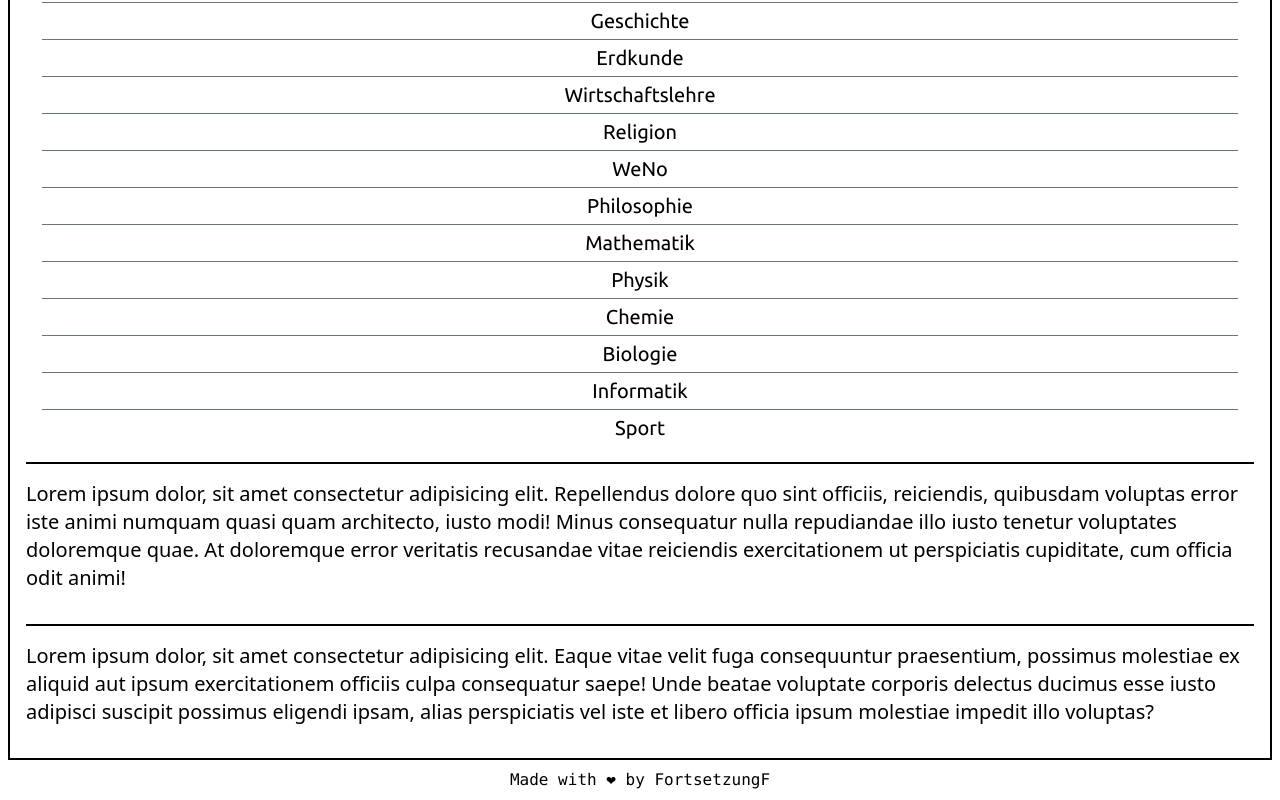
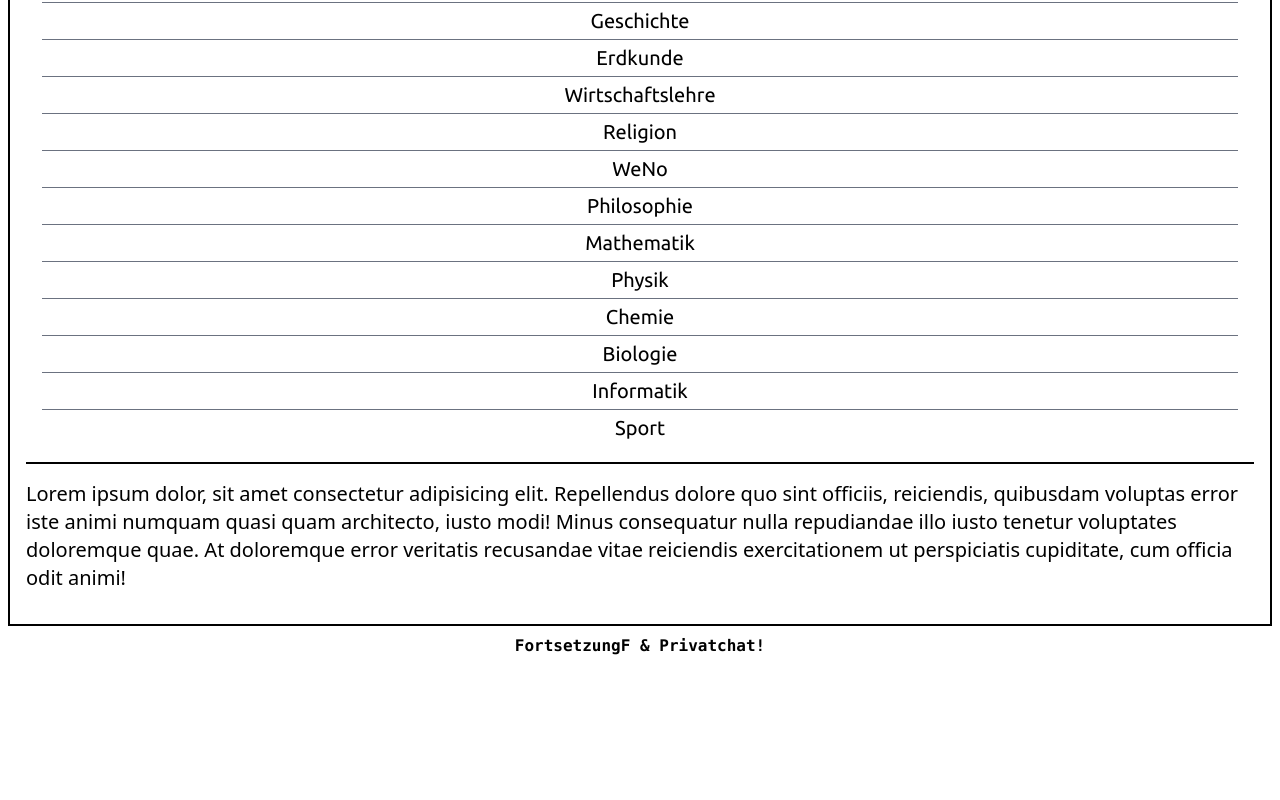
Before and after one commit to FortsetzungF/schulmappe-frontend, a Next.js app: page / in a window 1280 px wide. Shown: the part 385-1185 px from the top of the page. After the commit the page ends 1051 px from the top, so only its background shows below. Built offline with nearby package versions, Linux system fonts and the light colour scheme.

Commit message:
update styles

```diff
--- a/components/layout.js
+++ b/components/layout.js
@@ -29,15 +29,15 @@ export default function Layout({ children, home }) {
               </div>
               {!home ? (
                 <>
-                  <div className="2xl:col-span-4 text-xl py-4 2xl:px-4">
+                  <div className="2xl:col-span-4 text-xl py-4 2xl:py-0 2xl:px-4">
                     {children}
                   </div>
-                  <div className="2xl:col-span-2 text-xl py-4 2xl:px-4">
+                  <div className="2xl:col-span-2 text-xl py-4 2xl:py-0 2xl:px-4">
                     <UploadForm />
                   </div>
                 </>
               ) : (
-                <div className="2xl:col-span-6 text-xl py-4 2xl:px-4">
+                <div className="2xl:col-span-6 text-xl py-4 2xl:py-0 2xl:px-4">
                   {children}
                 </div>
               )}
@@ -45,7 +45,7 @@ export default function Layout({ children, home }) {
           </main>
         </div>
       </div>
-      <div className="relative h-8 2xl:h-5 text-center font-mono">
+      <div className="relative h-8 2xl:h-5 text-center font-mono font-semibold">
         <div className="absolute inset-x-0 bottom-2">
           <a
             href="https://fortsetzungf.vercel.app/"
@@ -53,8 +53,9 @@ export default function Layout({ children, home }) {
             rel="noopener noreferrer"
             target="_blank"
           >
-            Made with ❤ by FortsetzungF
-          </a>
+            FortsetzungF
+          </a>{' '}
+          & Privatchat!
         </div>
       </div>
     </div>
--- a/components/navitem.js
+++ b/components/navitem.js
@@ -2,7 +2,7 @@ import Link from 'next/link';
 
 export default function NavItem({ children }) {
   const lowerCase = children.toLowerCase();
-  const link = `faecher/${lowerCase}`;
+  const link = `/faecher/${lowerCase}`;
 
   return (
     <li className="text-xl py-1">
--- a/components/uploadForm.js
+++ b/components/uploadForm.js
@@ -1,12 +1,7 @@
 export default function UploadForm() {
   return (
     <div>
-      Lorem ipsum dolor, sit amet consectetur adipisicing elit. Eaque vitae
-      velit fuga consequuntur praesentium, possimus molestiae ex aliquid aut
-      ipsum exercitationem officiis culpa consequatur saepe! Unde beatae
-      voluptate corporis delectus ducimus esse iusto adipisci suscipit possimus
-      eligendi ipsam, alias perspiciatis vel iste et libero officia ipsum
-      molestiae impedit illo voluptas?
+      <h2 className="text-3xl font-ubuntu">upload.</h2>
     </div>
   );
 }
--- a/pages/index.js
+++ b/pages/index.js
@@ -3,7 +3,7 @@ import Layout from '../components/layout';
 export default function Home() {
   return (
     <div>
-      <Layout>
+      <Layout home>
         Lorem ipsum dolor, sit amet consectetur adipisicing elit. Repellendus
         dolore quo sint officiis, reiciendis, quibusdam voluptas error iste
         animi numquam quasi quam architecto, iusto modi! Minus consequatur nulla
```
